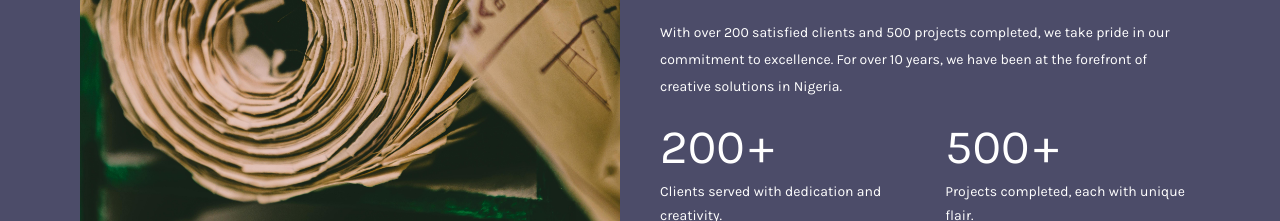
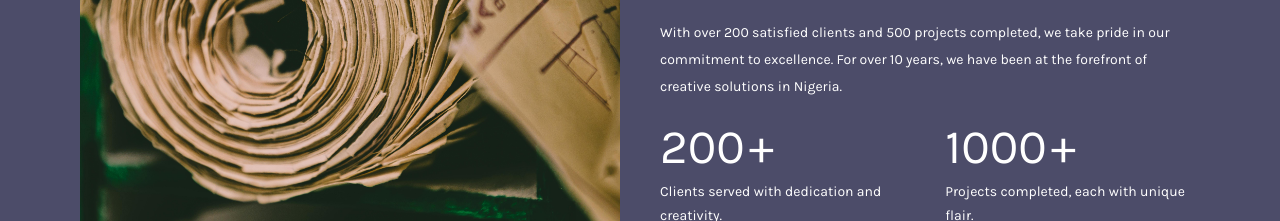
Before and after one commit to Tez-cyber/inks_pixels, a React (Vite) app: page / in a window 1280 px wide. Shown: the part 4040-4261 px from the top of the page. Built offline with nearby package versions, Linux system fonts and the light colour scheme.

Commit message:
Updates to getStarted and about

```diff
--- a/src/components/getStarted/getStartedSections.jsx
+++ b/src/components/getStarted/getStartedSections.jsx
@@ -118,7 +118,7 @@ const MainForm = () => {
             className="space-y-6"
         >
             <input type="hidden" name="_template" value="table" />
-            <input type="hidden" name="_next" value="http://localhost:5173/thankyou" />
+            <input type="hidden" name="_next" value="https://inks-pixels.vercel.app//thankyou" />
             <input type="hidden" name="_captcha" value="false" />
             <input type="text" name="_honey" style={{ display: "none" }} />
             <input type="hidden" name="_subject" value="New submission for inks and pixels!" />
--- a/src/components/landing/aboutSection.jsx
+++ b/src/components/landing/aboutSection.jsx
@@ -132,7 +132,7 @@ export const AboutSection3 = () => {
           </div>
           <div className="">
             <div className='text-4xl flex gap-1 pb-2 md:text-5xl'>
-              <Counter targetNumber={500} />
+              <Counter targetNumber={1000} />
               +
             </div>
             <span className='text-sm'>Projects completed, each with unique flair.</span>
```
